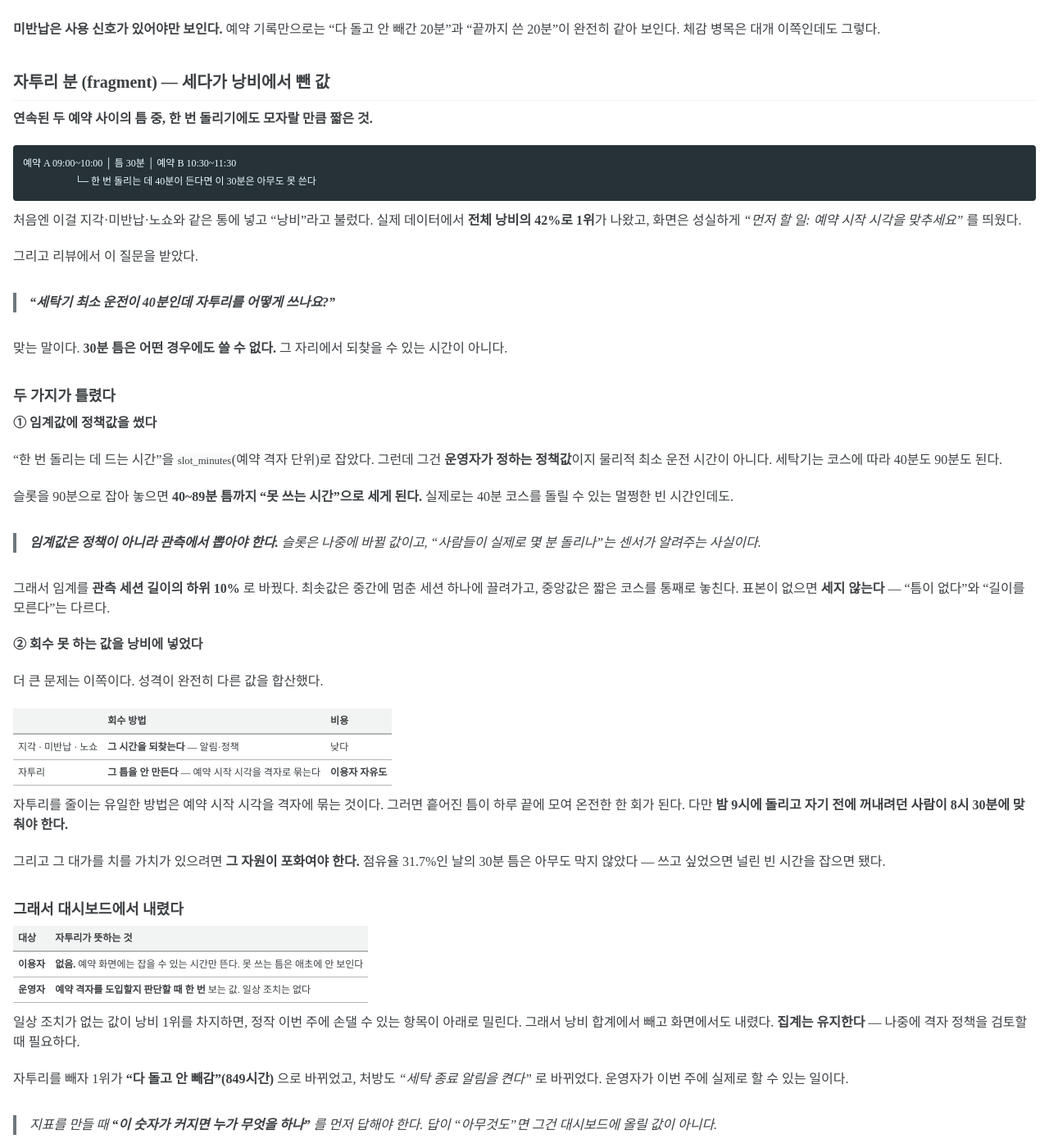
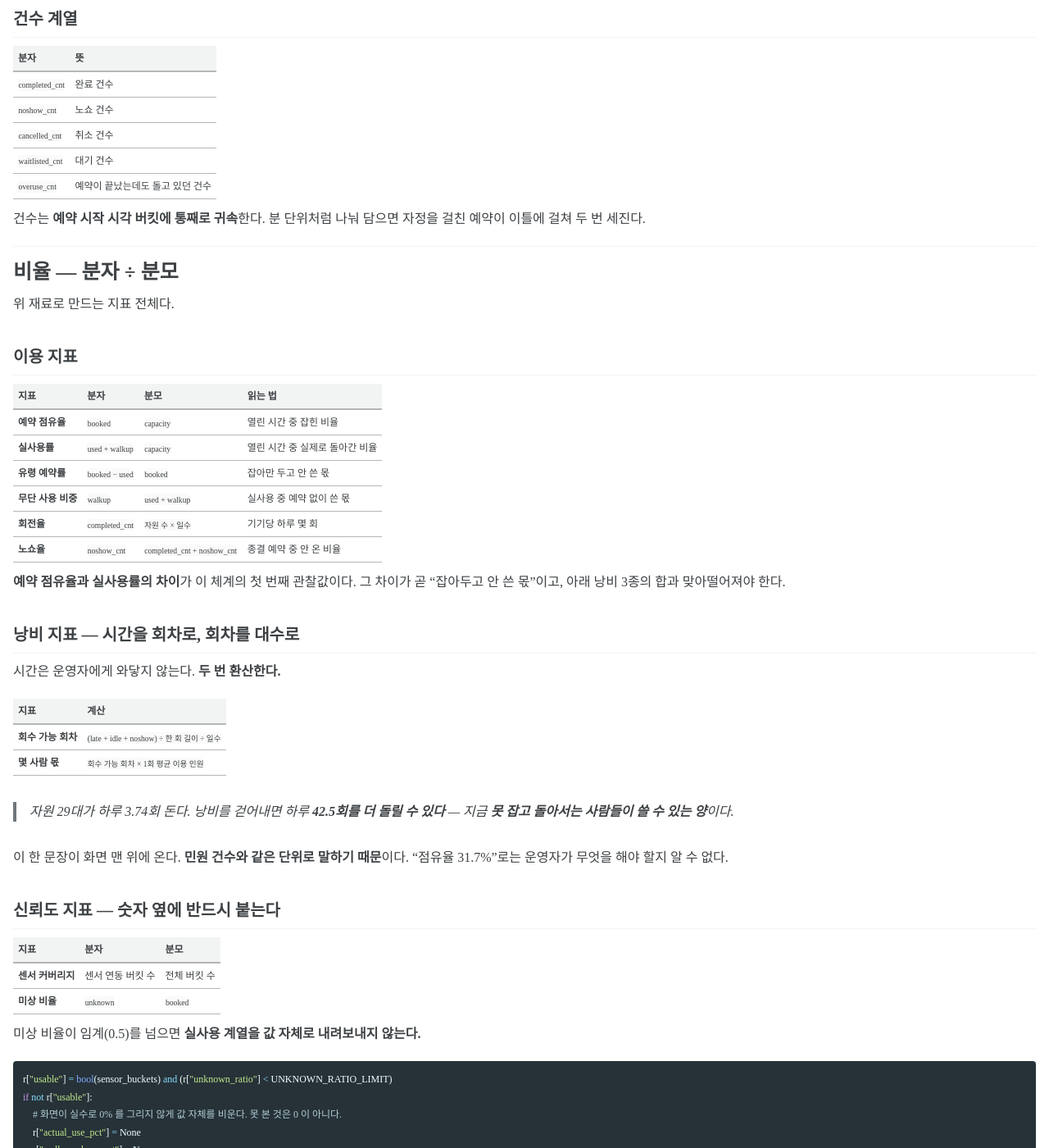
Before and after one commit to dasoldasol/dasoldasol.github.io, a Jekyll site: the page built from _posts/2026-09-18-shared-resource-utilization-metrics.md, in a window 1280 px wide and 1400 px high, scrolled down 5802 px. Shown: the whole window at 82% size. Built offline with Jekyll 4.4.1, drawn with Linux system fonts in a browser that asks for light colours; cached includes are drawn as plain includes; some web fonts are replaced; some of the changed text lies outside the part shown.

Commit message:
post: 자투리 지표 절 제거

````diff
--- a/_posts/2026-09-18-shared-resource-utilization-metrics.md
+++ b/_posts/2026-09-18-shared-resource-utilization-metrics.md
@@ -261,71 +261,6 @@
 
 **미반납은 사용 신호가 있어야만 보인다.** 예약 기록만으로는 "다 돌고 안 빼간 20분"과
 "끝까지 쓴 20분"이 완전히 같아 보인다. 체감 병목은 대개 이쪽인데도 그렇다.
-
-## 자투리 분 (`fragment`) — 세다가 낭비에서 뺀 값
-
-**연속된 두 예약 사이의 틈 중, 한 번 돌리기에도 모자랄 만큼 짧은 것.**
-
-```
-예약 A 09:00~10:00 │ 틈 30분 │ 예약 B 10:30~11:30
-                     └─ 한 번 돌리는 데 40분이 든다면 이 30분은 아무도 못 쓴다
-```
-
-처음엔 이걸 지각·미반납·노쇼와 같은 통에 넣고 "낭비"라고 불렀다. 실제 데이터에서 **전체 낭비의 42%로
-1위**가 나왔고, 화면은 성실하게 *"먼저 할 일: 예약 시작 시각을 맞추세요"* 를 띄웠다.
-
-그리고 리뷰에서 이 질문을 받았다.
-
-> **"세탁기 최소 운전이 40분인데 자투리를 어떻게 쓰나요?"**
-
-맞는 말이다. **30분 틈은 어떤 경우에도 쓸 수 없다.** 그 자리에서 되찾을 수 있는 시간이 아니다.
-
-### 두 가지가 틀렸다
-
-**① 임계값에 정책값을 썼다**
-
-"한 번 돌리는 데 드는 시간"을 `slot_minutes`(예약 격자 단위)로 잡았다. 그런데 그건 **운영자가 정하는 정책값**이지
-물리적 최소 운전 시간이 아니다. 세탁기는 코스에 따라 40분도 90분도 된다.
-
-슬롯을 90분으로 잡아 놓으면 **40~89분 틈까지 "못 쓰는 시간"으로 세게 된다.** 실제로는 40분 코스를 돌릴 수 있는
-멀쩡한 빈 시간인데도.
-
-> **임계값은 정책이 아니라 관측에서 뽑아야 한다.**
-> 슬롯은 나중에 바뀔 값이고, "사람들이 실제로 몇 분 돌리나"는 센서가 알려주는 사실이다.
-
-그래서 임계를 **관측 세션 길이의 하위 10%** 로 바꿨다. 최솟값은 중간에 멈춘 세션 하나에 끌려가고,
-중앙값은 짧은 코스를 통째로 놓친다. 표본이 없으면 **세지 않는다** — "틈이 없다"와 "길이를 모른다"는 다르다.
-
-**② 회수 못 하는 값을 낭비에 넣었다**
-
-더 큰 문제는 이쪽이다. 성격이 완전히 다른 값을 합산했다.
-
-| | 회수 방법 | 비용 |
-|---|---|---|
-| 지각 · 미반납 · 노쇼 | **그 시간을 되찾는다** — 알림·정책 | 낮다 |
-| 자투리 | **그 틈을 안 만든다** — 예약 시작 시각을 격자로 묶는다 | **이용자 자유도** |
-
-자투리를 줄이는 유일한 방법은 예약 시작 시각을 격자에 묶는 것이다. 그러면 흩어진 틈이 하루 끝에 모여
-온전한 한 회가 된다. 다만 **밤 9시에 돌리고 자기 전에 꺼내려던 사람이 8시 30분에 맞춰야 한다.**
-
-그리고 그 대가를 치를 가치가 있으려면 **그 자원이 포화여야 한다.** 점유율 31.7%인 날의 30분 틈은
-아무도 막지 않았다 — 쓰고 싶었으면 널린 빈 시간을 잡으면 됐다.
-
-### 그래서 대시보드에서 내렸다
-
-| 대상 | 자투리가 뜻하는 것 |
-|---|---|
-| **이용자** | **없음.** 예약 화면에는 잡을 수 있는 시간만 뜬다. 못 쓰는 틈은 애초에 안 보인다 |
-| **운영자** | **예약 격자를 도입할지 판단할 때 한 번** 보는 값. 일상 조치는 없다 |
-
-일상 조치가 없는 값이 낭비 1위를 차지하면, 정작 이번 주에 손댈 수 있는 항목이 아래로 밀린다.
-그래서 낭비 합계에서 빼고 화면에서도 내렸다. **집계는 유지한다** — 나중에 격자 정책을 검토할 때 필요하다.
-
-자투리를 빼자 1위가 **"다 돌고 안 빼감"(849시간)** 으로 바뀌었고, 처방도 *"세탁 종료 알림을 켠다"* 로 바뀌었다.
-운영자가 이번 주에 실제로 할 수 있는 일이다.
-
-> 지표를 만들 때 **"이 숫자가 커지면 누가 무엇을 하나"** 를 먼저 답해야 한다.
-> 답이 "아무것도"면 그건 대시보드에 올릴 값이 아니다.
 
 ## 건수 계열
 
````
Also changed, not shown: other parts of _posts/2026-09-18-shared-resource-utilization-metrics.md (+2 -2 lines).
